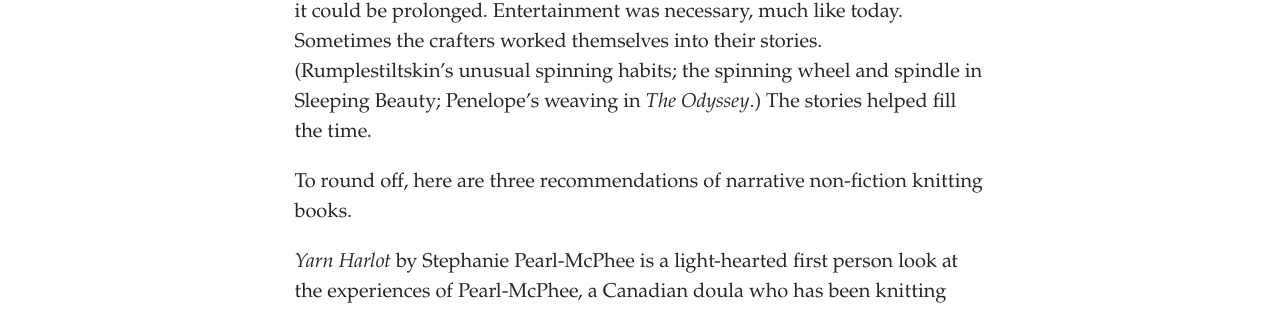
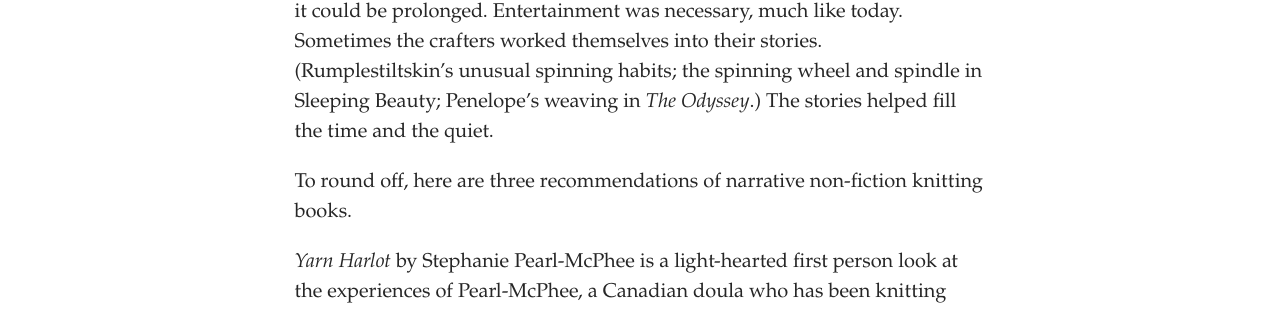
Before and after one commit to SammySpinsAYarn/Blog, a Jekyll site: the page built from _posts/2023-05-11-narrative-knitting-in-non-fiction.md, in a window 1280 px wide. Shown: the part 559-869 px from the top of the page. Built offline with Jekyll 4.4.1, drawn with Linux system fonts in a browser that asks for light colours; some web fonts are replaced.

Commit message:
Update Post “2023-05-11-narrative-knitting-in-non-fiction”

```diff
--- a/_posts/2023-05-11-narrative-knitting-in-non-fiction.md
+++ b/_posts/2023-05-11-narrative-knitting-in-non-fiction.md
@@ -7,7 +7,7 @@
 ---
 K﻿nitting books are not new. They're in shops, libraries, archival collections, on bookshelves, and all over the internet. Most are tutorials and patterns, but there are numerous ones about the history of the craft and experiences of its practitioners. For it is no coincidence that 'to spin a yarn' means to tell a story.
 
-Y﻿arn craft is time consuming. Hours and hours with the quiet background sounds of equipment as fibre takes form. Before there was recorded music or radio, and crafters worked in shared spaces, they needed something to occupy the quiet and beat off the monotony of their tasks. So stories were swapped, gossip was shared, news was spread- talk filled the hours not consumed by other more active chores. Knitting was not always sedentary, but when it was, it could be prolonged. Entertainment was necessary, much like today. Sometimes the crafters worked themselves into their stories. (Rumplestiltskin's unusual spinning habits; the spinning wheel and spindle in Sleeping Beauty; Penelope's weaving in *The Odyssey*.) The stories helped fill the time.
+Y﻿arn craft is time consuming. Hours and hours with the quiet background sounds of equipment as fibre takes form. Before there was recorded music or radio, and crafters worked in shared spaces, they needed something to occupy the quiet and beat off the monotony of their tasks. So stories were swapped, gossip was shared, news was spread- talk filled the hours not consumed by other more active chores. Knitting was not always sedentary, but when it was, it could be prolonged. Entertainment was necessary, much like today. Sometimes the crafters worked themselves into their stories. (Rumplestiltskin's unusual spinning habits; the spinning wheel and spindle in Sleeping Beauty; Penelope's weaving in *The Odyssey*.) The stories helped fill the time and the quiet.
 
 
 
```
